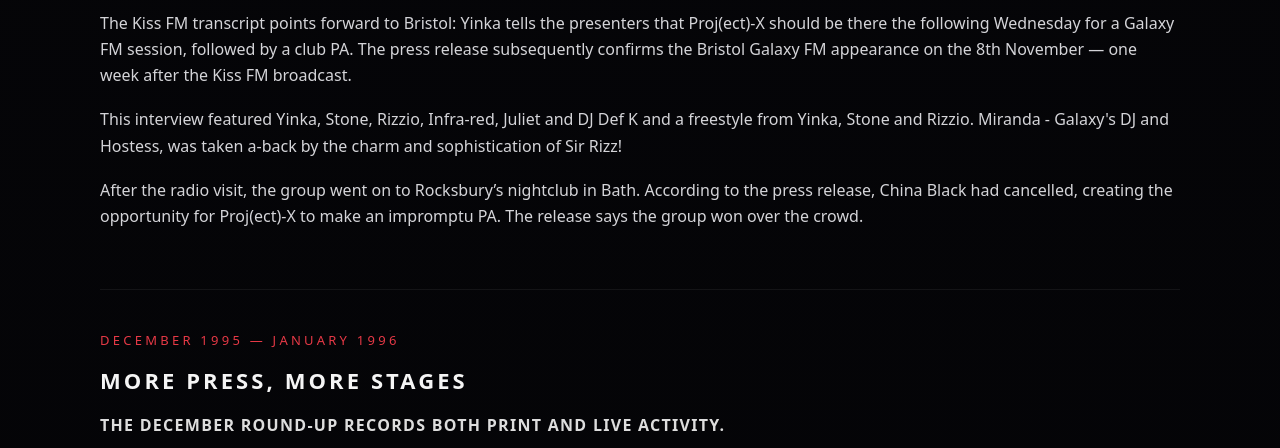
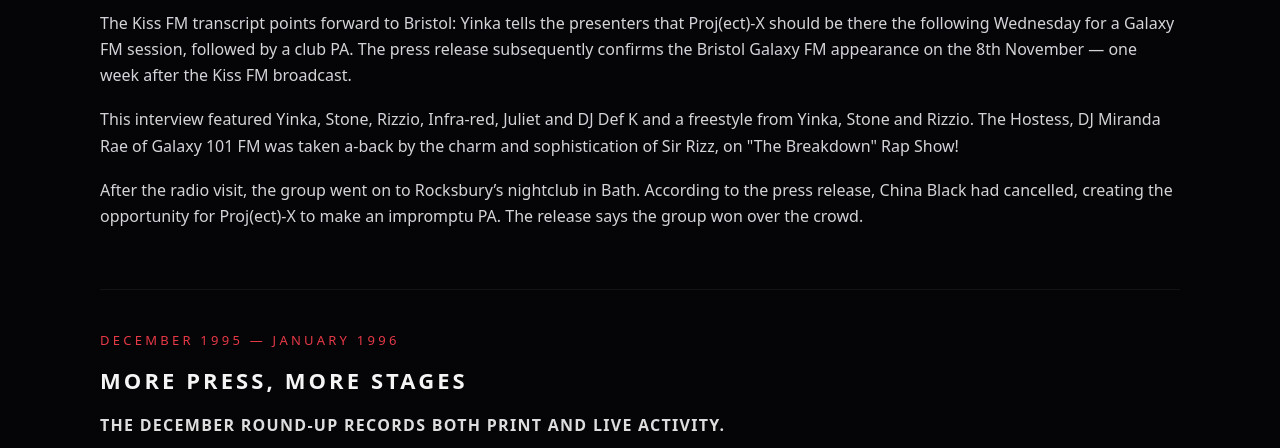
Before and after one commit to dukeminusdagroove1-star/RizzioWebpage, a plain HTML site: page project-x.html in a window 1280 px wide. Shown: the part 7034-7482 px from the top of the page. Drawn offline with Linux system fonts and the light colour scheme.

Commit message:
Update project-x.html

```diff
--- a/project-x.html
+++ b/project-x.html
@@ -545,7 +545,7 @@ It presents this as a self-driven operation: Proj(ect)-X was not waiting for the
         <h2>Bristol Galaxy FM</h2>
         <h3>The next appearance was discussed on Kiss FM a week earlier.</h3>
         <p>The Kiss FM transcript points forward to Bristol: Yinka tells the presenters that Proj(ect)-X should be there the following Wednesday for a Galaxy FM session, followed by a club PA. The press release subsequently confirms the Bristol Galaxy FM appearance on the 8th November — one week after the Kiss FM broadcast.</p>
-        <p>This interview featured Yinka, Stone, Rizzio, Infra-red, Juliet and DJ Def K and a freestyle from Yinka, Stone and Rizzio. Miranda - Galaxy's DJ and Hostess, was taken a-back by the charm and sophistication of Sir Rizz!</p>
+        <p>This interview featured Yinka, Stone, Rizzio, Infra-red, Juliet and DJ Def K and a freestyle from Yinka, Stone and Rizzio. The Hostess, DJ Miranda Rae of Galaxy 101 FM was taken a-back by the charm and sophistication of Sir Rizz, on "The Breakdown" Rap Show!</p>
         <p>After the radio visit, the group went on to Rocksbury’s nightclub in Bath. According to the press release, China Black had cancelled, creating the opportunity for Proj(ect)-X to make an impromptu PA. The release says the group won over the crowd.</p>
     </section>
 
```
